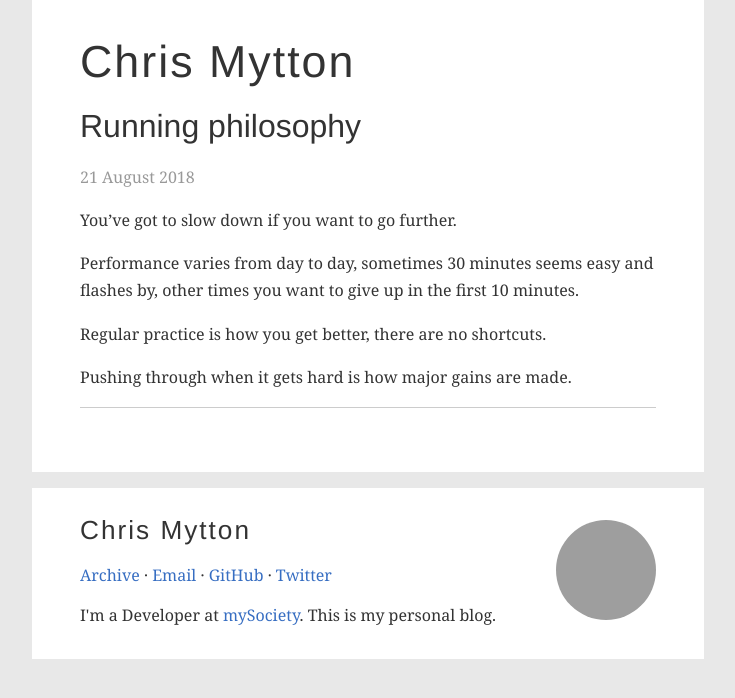
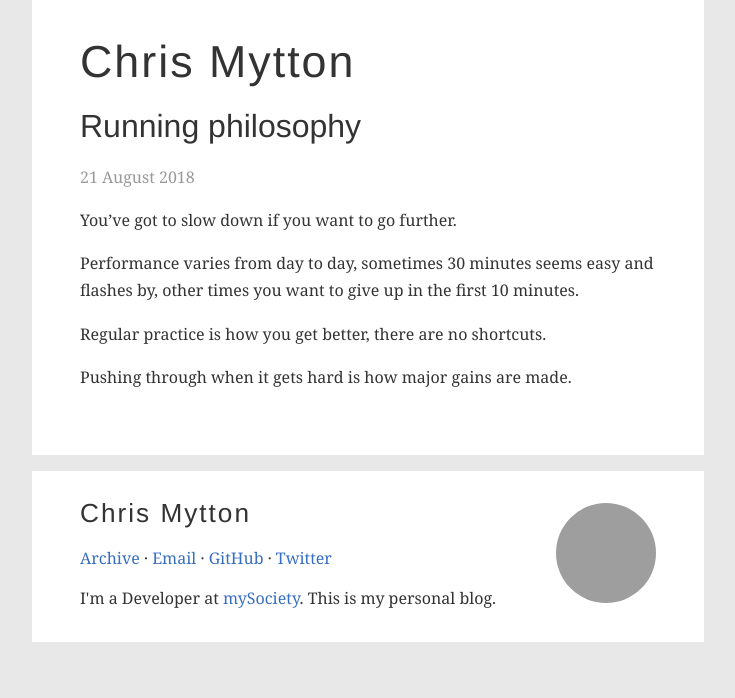
Before and after one commit to chrismytton/chrismytton.github.io, a Jekyll site: the page built from _posts/2018-08-21-running-philosophy.md, in a window 1280 px wide. Shown: the top 698 px of the page, without its empty margins (272-1007 px from the left). Built offline with Jekyll 4.4.1, drawn with Linux system fonts in a browser that asks for light colours; grey boxes are pictures that could not be loaded.

Commit message:
Only show bottom border on homepage posts

```diff
--- a/_layouts/default.html
+++ b/_layouts/default.html
@@ -13,7 +13,11 @@
     <link rel="icon" href="{{ "/favicon.png" | relative_url }}">
   </head>
 
+{% if page.body_class %}
+  <body class="{{ page.body_class }}">
+{% else %}
   <body>
+{% endif %}
 
     <div class="container">
       <header class="site-header">
--- a/_sass/_theme.scss
+++ b/_sass/_theme.scss
@@ -138,7 +138,7 @@
   color: lighten($dark-grey, 40%);
 }
 
-.post-content {
+.home .post-content {
   border-bottom: $light-grey-border;
 }
 
--- a/index.html
+++ b/index.html
@@ -1,5 +1,6 @@
 ---
 layout: default
+body_class: home
 ---
 
 {% for post in paginator.posts %}
```
